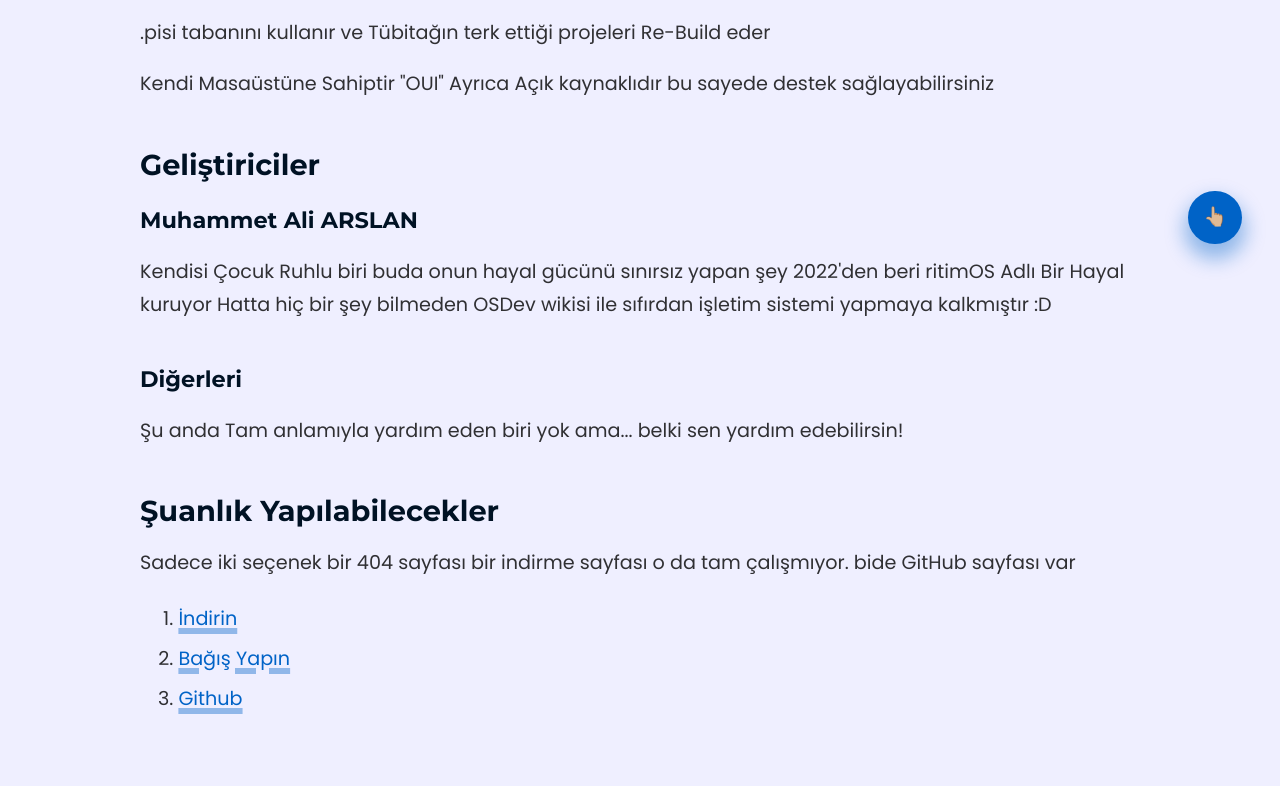
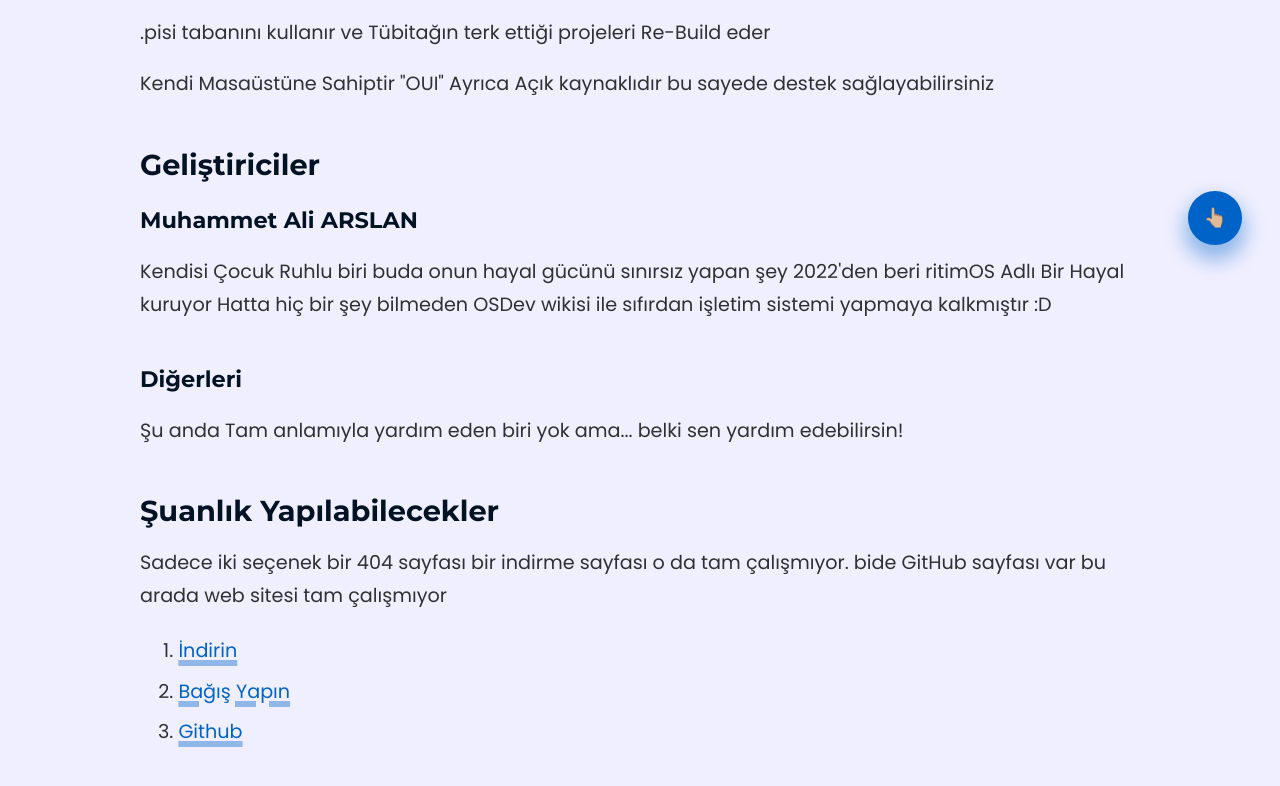
Before and after one commit to ritimOS/ritimOS.github.io, a plain HTML site: page index.html in a window 1280 px wide. Shown: the part 809-1595 px from the top of the page. Drawn offline with Linux system fonts and the light colour scheme.

Commit message:
abuziddin hata verdi

```diff
--- a/index.html
+++ b/index.html
@@ -54,7 +54,7 @@
         </p>
         <h2>Şuanlık Yapılabilecekler</h2>
         <p>
-          Sadece iki seçenek bir 404 sayfası bir indirme sayfası o da tam çalışmıyor. bide GitHub sayfası var
+          Sadece iki seçenek bir 404 sayfası bir indirme sayfası o da tam çalışmıyor. bide GitHub sayfası var bu arada web sitesi tam çalışmıyor
         </p>
 
         <ol>
```
